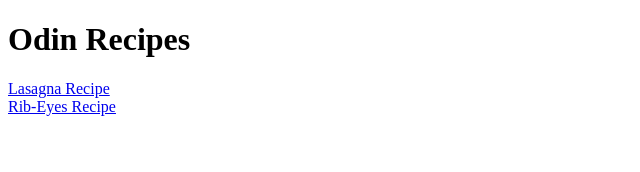
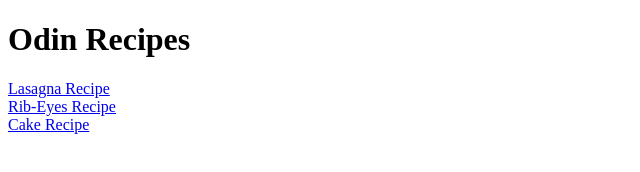
Before and after one commit to moisj/odin-recipes, a plain HTML site: page index.html in a window 1280 px wide. Shown: the whole page, without its empty margins (0-640 px from the left). Drawn offline with Linux system fonts and the light colour scheme.

Commit message:
Link to cake.html added to index.html

```diff
--- a/index.html
+++ b/index.html
@@ -6,7 +6,10 @@
     </head>
     <body>
         <h1>Odin Recipes</h1>
-        <a href="./lasagna.html">Lasagna Recipe</a><br>
+        <a href="./lasagna.html">Lasagna Recipe</a>
+        <br>
         <a href="./ribeyes.html">Rib-Eyes Recipe</a>
+        <br>
+        <a href="./cake.html">Cake Recipe</a>
     </body>
 </html>
```
